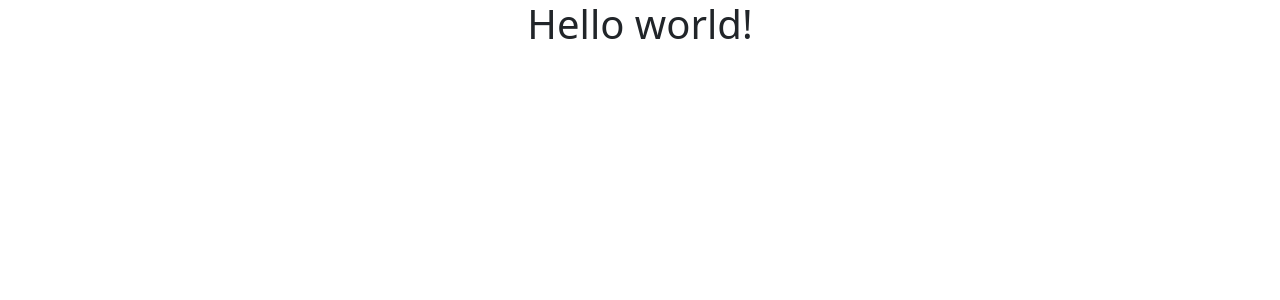
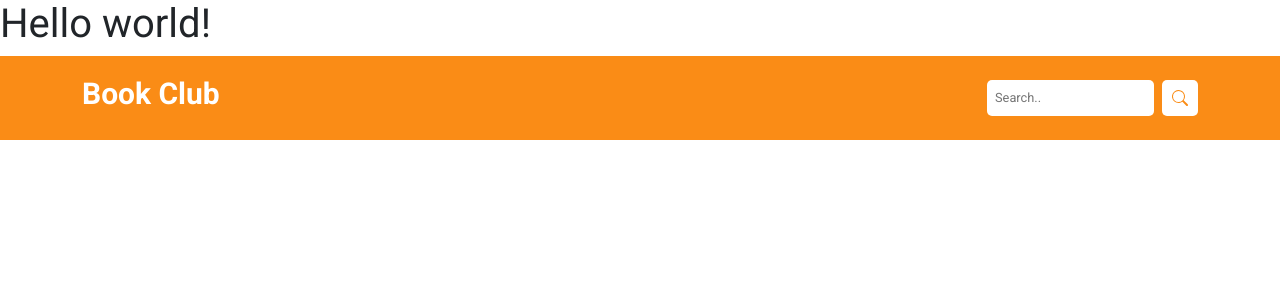
Before and after one commit to SvitlanaRybakova/react-book-club-exam, a React (Create React App) app: page / in a window 1280 px wide. Shown: the top 300 px of the page. Built offline with nearby package versions, Linux system fonts and the light colour scheme.

Commit message:
created layout for navbar

```diff
--- a/src/App.css
+++ b/src/App.css
@@ -1,38 +1,71 @@
-.App {
-  text-align: center;
+/* common styles */
+
+/* font-family */
+@import url('https://fonts.googleapis.com/css2?family=Roboto:wght@400;700&display=swap');
+
+/* reset css */
+
+/*
+  1. Use a more-intuitive box-sizing model.
+*/
+
+*, *::before, *::after {
+  box-sizing: border-box;
 }
 
-.App-logo {
-  height: 40vmin;
-  pointer-events: none;
+/*
+  2. Remove default margin
+*/
+
+* {
+  margin: 0;
+  font-family: Roboto;
 }
 
-@media (prefers-reduced-motion: no-preference) {
-  .App-logo {
-    animation: App-logo-spin infinite 20s linear;
-  }
+/*
+  3. Allow percentage-based heights in the application
+*/
+
+html, body {
+  height: 100%;
 }
 
-.App-header {
-  background-color: #282c34;
-  min-height: 100vh;
-  display: flex;
-  flex-direction: column;
-  align-items: center;
-  justify-content: center;
-  font-size: calc(10px + 2vmin);
-  color: white;
+/*
+  Typographic tweaks!
+  4. Add accessible line-height
+  5. Improve text rendering
+*/
+
+body {
+  line-height: 1.5;
+  -webkit-font-smoothing: antialiased;
 }
 
-.App-link {
-  color: #61dafb;
+/*
+  6. Improve media defaults
+*/
+
+img, picture, video, canvas, svg {
+  display: block;
+  max-width: 100%;
 }
 
-@keyframes App-logo-spin {
-  from {
-    transform: rotate(0deg);
-  }
-  to {
-    transform: rotate(360deg);
-  }
+/*
+  7. Remove built-in form typography styles
+*/
+
+input, button, textarea, select {
+  font: inherit;
 }
+
+/*
+  8. Avoid text overflows
+*/
+
+p, h1, h2, h3, h4, h5, h6 {
+  overflow-wrap: break-word;
+}
+
+/*
+  9. Create a root stacking context
+*/
--- a/src/App.js
+++ b/src/App.js
@@ -1,9 +1,11 @@
 import './App.css';
+import NavbarCustom from './components/navbar/NavbarCustom'
 
 function App() {
   return (
     <div className="App">
      <h1>Hello world!</h1>
+     <NavbarCustom />
     </div>
   );
 }
--- /dev/null
+++ b/src/components/navbar/Navbar.module.css
@@ -0,0 +1,52 @@
+.navbarContainer {
+  background-color: #FA8C16;
+  display: flex;
+  justify-content: space-between;
+  align-items: center;
+  padding: 20px 0;
+}
+
+.logo {
+  font-weight: bold;
+  font-size: 30px;
+  color: #ffffff;
+  display: none;
+}
+
+.searchWrapper {
+  display: flex;
+  flex-wrap: nowrap;
+}
+
+.searchInput {
+  border-radius: 5px;
+  border: none;
+  color: #858080;
+  font-size: 0.8em;
+  font-weight: normal;
+  padding: 8px;
+  width: 100%;
+}
+
+.searchButton {
+  background-color: #fff;
+  border-radius: 5px;
+  border: none;
+  margin-left: 8px;
+  padding: 8px 10px;
+}
+
+.menuBar{
+  background-color: transparent;
+  border: none;
+}
+
+@media(min-width: 768px){
+  .menuBar{
+    display: none;
+  }
+
+  .logo{
+    display: block;
+  }
+}
--- /dev/null
+++ b/src/components/navbar/NavbarCustom.js
@@ -0,0 +1,34 @@
+import React from "react";
+import { BsSearch } from "react-icons/bs";
+import { BiMenu } from "react-icons/bi";
+import { Container } from "react-bootstrap";
+import styles from "./Navbar.module.css";
+
+const NavbarCustom = () => {
+  return (
+    <div style={{ backgroundColor: "#FA8C16" }}>
+      <Container className={styles.navbarContainer}>
+        <h1 className={styles.logo}>Book Club</h1>
+        <div className={styles.searchWrapper}>
+          <form>
+            <input
+              className={styles.searchInput}
+              type="text"
+              name="search"
+              placeholder="Search.."
+            />
+          </form>
+          <button className={styles.searchButton}>
+            <BsSearch color={"#FA8C16"} />
+          </button>
+        </div>
+
+        <button className={styles.menuBar}>
+          <BiMenu  color={"#ffffff"}  size={35}/>
+        </button>
+      </Container>
+    </div>
+  );
+};
+
+export default NavbarCustom;
```
Also changed, not shown: src/components/navbar/Navbar.js (deleted, +0 -20 lines).
